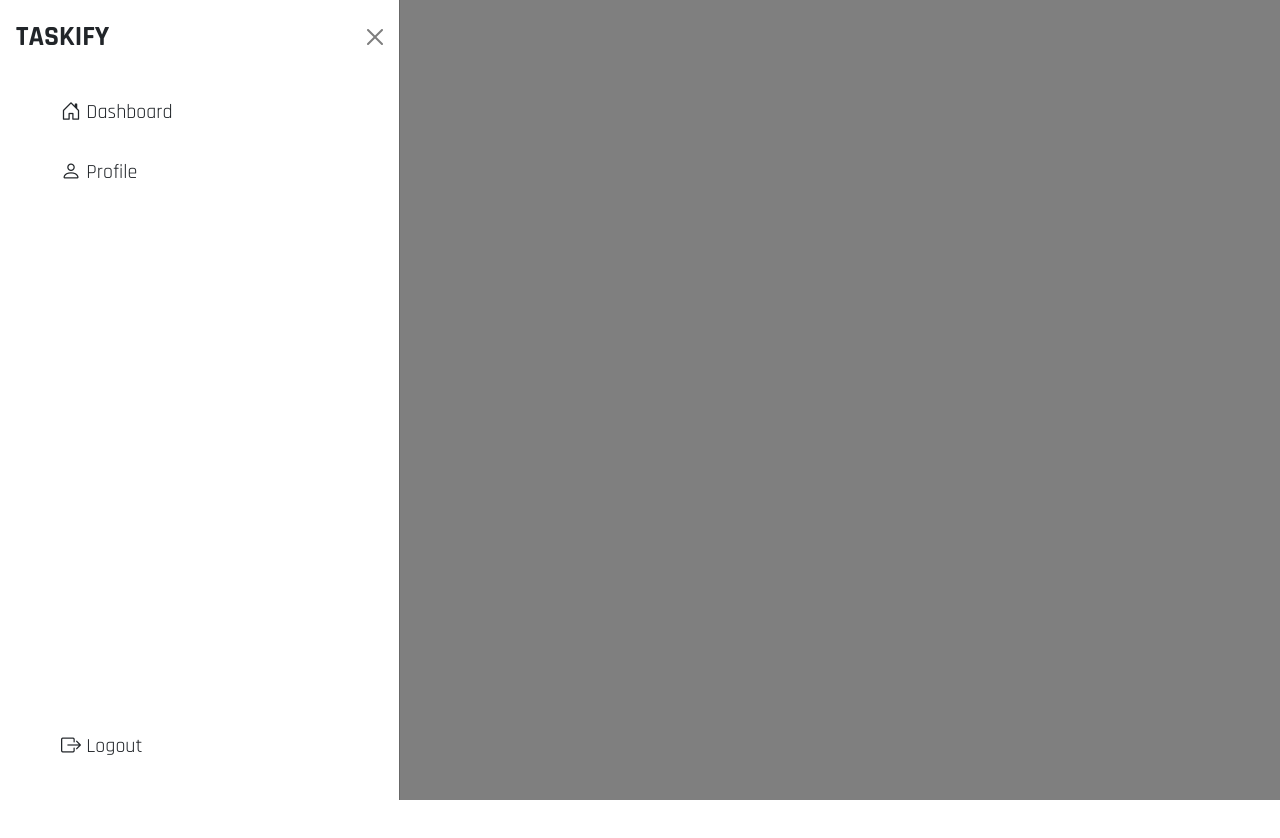
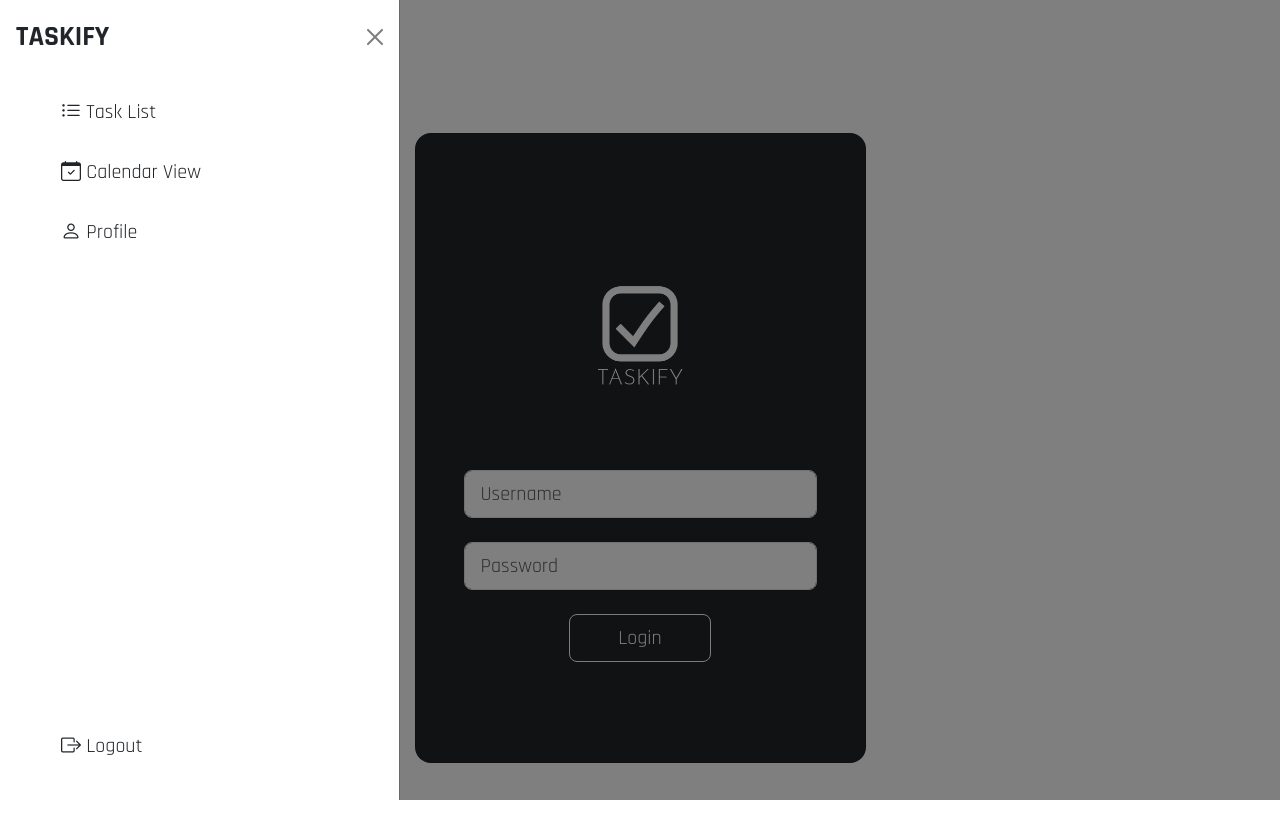
Before and after one commit to HaykChilingaryan/CS35L-Team-Project, a React (Vite) app in the folder frontend/: page / in a window 1280 px wide. Both pictures are taken after a click on the button 29 px from the left and 24 px from the top of the page. Shown: the top 838 px of the page. Before the commit the page ends 800 px from the top, so only its background shows below. Built offline with nearby package versions, Linux system fonts and the light colour scheme.

Commit message:
Changed Sidebar Menu, and Navbar Menu

```diff
--- a/frontend/src/components/NavbarComponent/Navbar.jsx
+++ b/frontend/src/components/NavbarComponent/Navbar.jsx
@@ -1,7 +1,3 @@
-import Container from "react-bootstrap/Container";
-import Nav from "react-bootstrap/Nav";
-import Navbar from "react-bootstrap/Navbar";
-
 function Navigation() {
   return (
     <nav className=" navbar fixed-top navbar-expand-lg navbar-dark bg-dark align-items-center">
@@ -17,23 +13,7 @@ function Navigation() {
           aria-controls="navbarNavDropdown"
           aria-expanded="false"
           aria-label="Toggle navigation"
-        >
-          <span className="navbar-toggler-icon" />
-        </button>
-        <div className="collapse navbar-collapse" id="navbarNavDropdown">
-          <ul className="navbar-nav">
-            <li className="nav-item">
-              <a className="nav-link" href="#">
-                Login
-              </a>
-            </li>
-            <li className="nav-item">
-              <a className="nav-link" href="#">
-                Request Account
-              </a>
-            </li>
-          </ul>
-        </div>
+        ></button>
       </div>
     </nav>
   );
--- a/frontend/src/components/SideBarComponent/Sidebar.jsx
+++ b/frontend/src/components/SideBarComponent/Sidebar.jsx
@@ -3,28 +3,75 @@ import Nav from "react-bootstrap/Nav";
 import Navbar from "react-bootstrap/Navbar";
 import { Offcanvas } from "bootstrap";
 import logo from "../AuthComponent/TaskifyLogo.png";
-import "./Sidebar.css"
-
+import "./Sidebar.css";
 
 function Sidebar() {
   return (
     <section>
-      <button class="btn btn-dark btn-lg rounded-0" type="button" data-bs-toggle="offcanvas" data-bs-target="#offcanvasWithBothOptions" aria-controls="offcanvasWithBothOptions">
+      <button
+        class="btn btn-dark btn-lg rounded-0"
+        type="button"
+        data-bs-toggle="offcanvas"
+        data-bs-target="#offcanvasWithBothOptions"
+        aria-controls="offcanvasWithBothOptions"
+      >
         <svg
-          xmlns="http://www.w3.org/2000/svg" width="25" height="25" fill="currentColor" class="bi bi-list" viewBox="0 0 16 16">
-          <path fill-rule="evenodd" d="M2.5 12a.5.5 0 0 1 .5-.5h10a.5.5 0 0 1 0 1H3a.5.5 0 0 1-.5-.5m0-4a.5.5 0 0 1 .5-.5h10a.5.5 0 0 1 0 1H3a.5.5 0 0 1-.5-.5m0-4a.5.5 0 0 1 .5-.5h10a.5.5 0 0 1 0 1H3a.5.5 0 0 1-.5-.5"/>
+          xmlns="http://www.w3.org/2000/svg"
+          width="25"
+          height="25"
+          fill="currentColor"
+          class="bi bi-list"
+          viewBox="0 0 16 16"
+        >
+          <path
+            fill-rule="evenodd"
+            d="M2.5 12a.5.5 0 0 1 .5-.5h10a.5.5 0 0 1 0 1H3a.5.5 0 0 1-.5-.5m0-4a.5.5 0 0 1 .5-.5h10a.5.5 0 0 1 0 1H3a.5.5 0 0 1-.5-.5m0-4a.5.5 0 0 1 .5-.5h10a.5.5 0 0 1 0 1H3a.5.5 0 0 1-.5-.5"
+          />
         </svg>
       </button>
 
-      <div class="offcanvas offcanvas-start" data-bs-scroll="true" tabindex="-1" id="offcanvasWithBothOptions" aria-labelledby="offcanvasWithBothOptionsLabel">
+      <div
+        class="offcanvas offcanvas-start"
+        data-bs-scroll="true"
+        tabindex="-1"
+        id="offcanvasWithBothOptions"
+        aria-labelledby="offcanvasWithBothOptionsLabel"
+      >
         <div class="offcanvas-header">
-          <h5 class="fs-3 fw-bold offcanvas-title" id="offcanvasWithBothOptionsLabel">TASKIFY</h5>
-          <button type="button" class="btn-close bg-white" data-bs-dismiss="offcanvas" aria-label="Close"></button>
+          <h5
+            class="fs-3 fw-bold offcanvas-title"
+            id="offcanvasWithBothOptionsLabel"
+          >
+            TASKIFY
+          </h5>
+          <button
+            type="button"
+            class="btn-close bg-white"
+            data-bs-dismiss="offcanvas"
+            aria-label="Close"
+          ></button>
         </div>
         <div class="offcanvas-body d-flex flex-column">
-          <ul><button type="button" className="menu-button fs-5 btn"><i class="bi bi-house-door"></i> Dashboard</button></ul>
-          <ul><button type="button" className="menu-button fs-5 btn"><i class="bi bi-person"></i> Profile</button></ul>
-          <ul class="mt-auto"><button type="button" className="menu-button fs-5 btn"><i class="bi bi-box-arrow-right"></i> Logout</button></ul>
+          <ul>
+            <button type="button" className="menu-button fs-5 btn">
+              <i class="bi bi-list-ul"></i> Task List
+            </button>
+          </ul>
+          <ul>
+            <button type="button" className="menu-button fs-5 btn">
+              <i class="bi bi-calendar-check"></i> Calendar View
+            </button>
+          </ul>
+          <ul>
+            <button type="button" className="menu-button fs-5 btn">
+              <i class="bi bi-person"></i> Profile
+            </button>
+          </ul>
+          <ul class="mt-auto">
+            <button type="button" className="menu-button fs-5 btn">
+              <i class="bi bi-box-arrow-right"></i> Logout
+            </button>
+          </ul>
         </div>
       </div>
     </section>
--- a/frontend/src/main.jsx
+++ b/frontend/src/main.jsx
@@ -6,8 +6,8 @@ import Login from "./components/AuthComponent/Login.jsx";
 import Sidebar from "./components/SideBarComponent/Sidebar.jsx";
 ReactDOM.createRoot(document.getElementById("root")).render(
   <React.StrictMode>
-    {/* <Navigation />
-    <Login /> */}
+    {/*<Navigation />*/}
     <Sidebar />
+    <Login />
   </React.StrictMode>
 );
```
